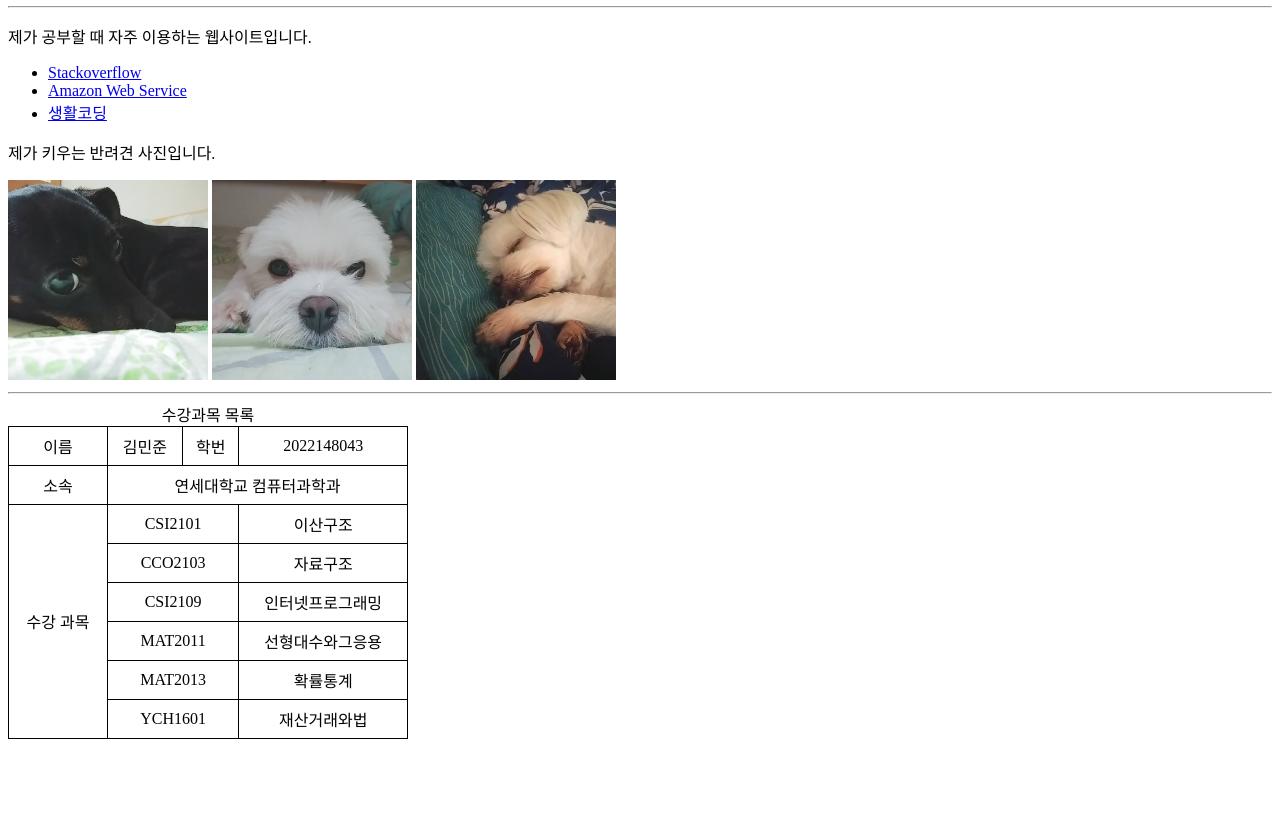
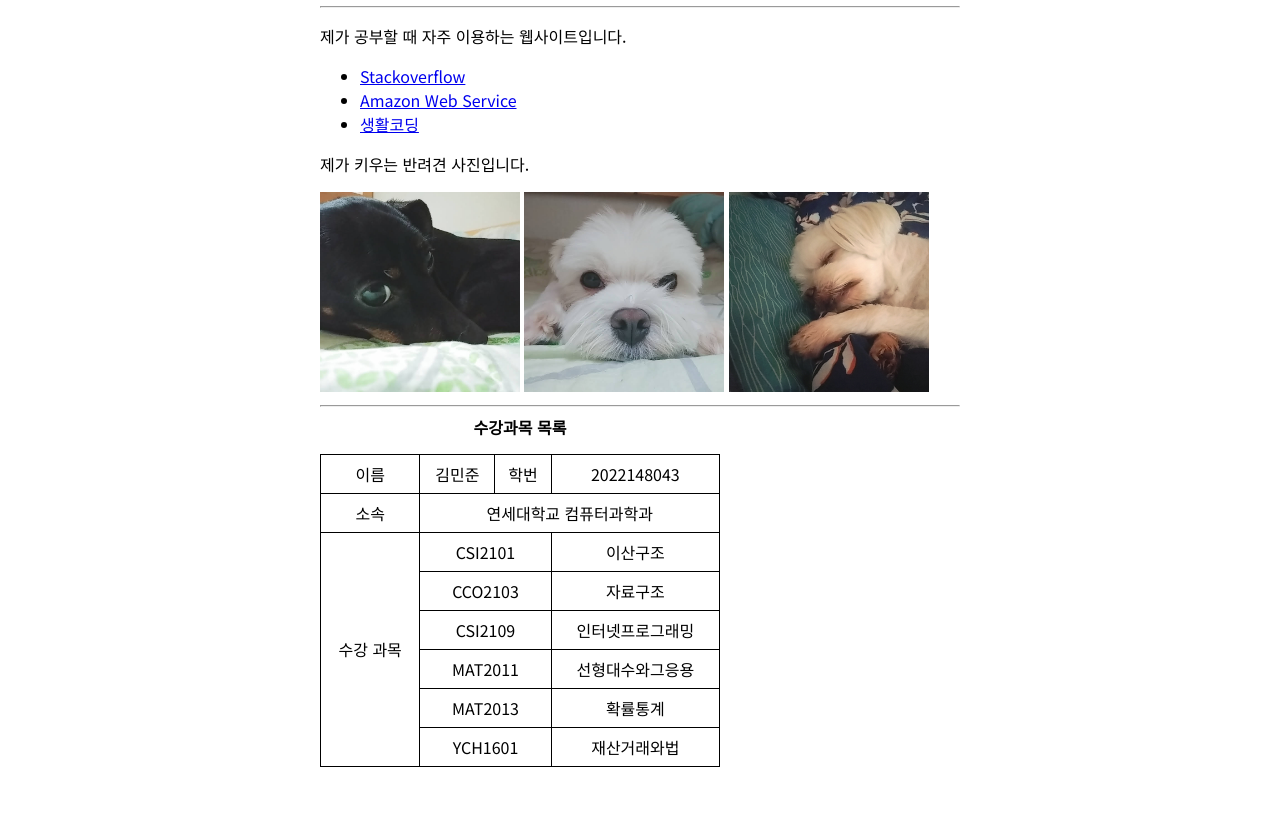
Before and after one commit to 2022148043/HomeworkRepository, a plain HTML site: page LAB1/index.html in a window 1280 px wide. Shown: the part 83-900 px from the top of the page. Before the commit the page ends 830 px from the top, so only its background shows below. Drawn offline with Linux system fonts and the light colour scheme.

Commit message:
LAB1 Updated

```diff
--- a/LAB1/style.css
+++ b/LAB1/style.css
@@ -1,3 +1,15 @@
+@import url('https://fonts.googleapis.com/earlyaccess/notosanskr.css');
+
+* {
+    font-family: 'Noto Sans KR', sans-serif;
+}
+
+body {
+    width: 50%;
+    margin: auto;
+    padding-bottom: 50px;
+}
+
 table, td {
     border: 1px solid black;
 }
@@ -12,11 +24,11 @@ td {
     padding: 7px;
 }
 
-td[rowspan='6'] {
-    height: 150px;
-}
-
-
 h1 {
     text-align: center;
 }
+
+caption {
+    font-weight: bold;
+    margin-bottom: 15px;
+}
```
Also changed, not shown: 1 other file.
